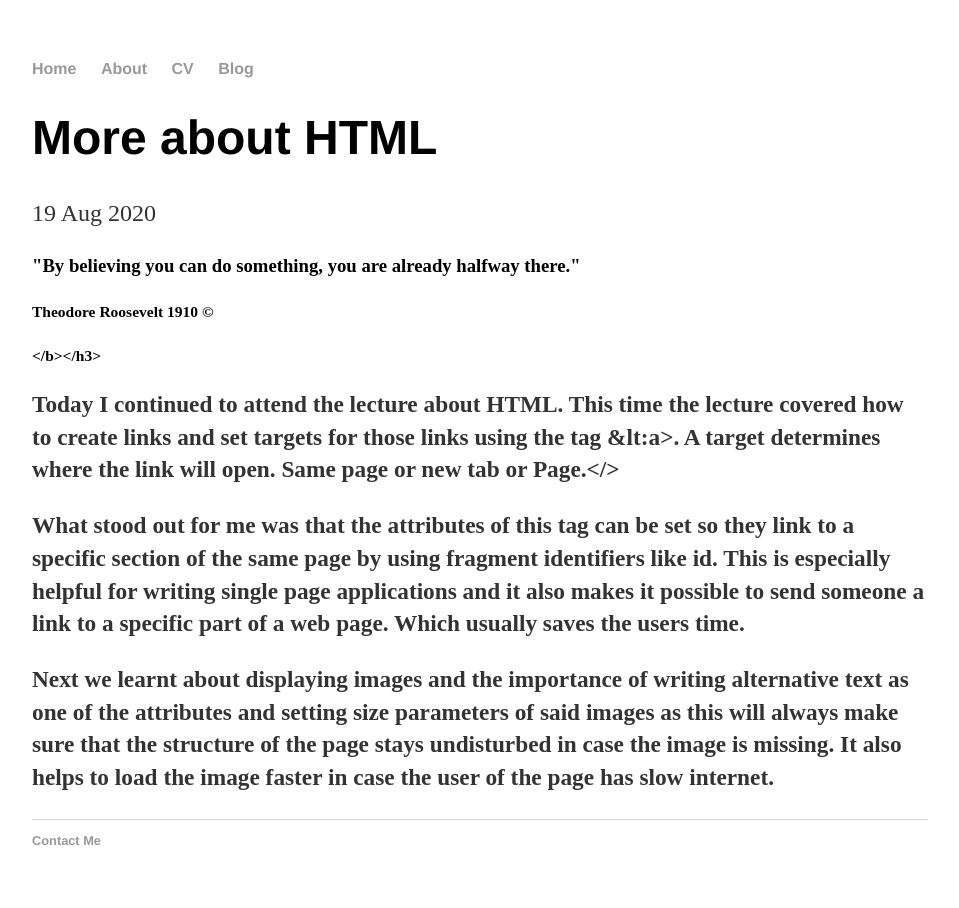
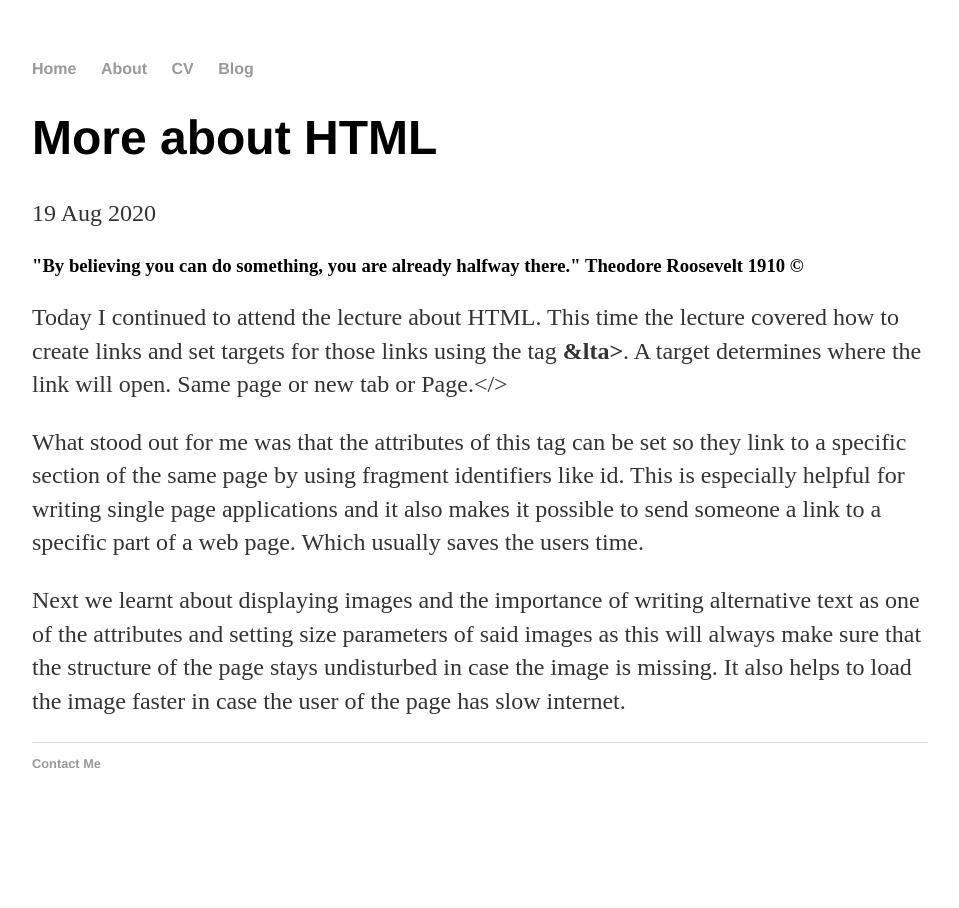
Before and after one commit to aineomugisha/aineomugisha.github.io, a Jekyll site: the page built from _posts/2020-08-19-More-refresher-on-html.md, in a window 1280 px wide. Shown: the whole page, without its empty margins (160-1119 px from the left). Built offline with Jekyll 4.4.1, drawn with Linux system fonts in a browser that asks for light colours.

Commit message:
Update 2020-08-19-More-refresher-on-html.md

```diff
--- a/_posts/2020-08-19-More-refresher-on-html.md
+++ b/_posts/2020-08-19-More-refresher-on-html.md
@@ -3,8 +3,8 @@ layout: post
 title: "More about HTML"
 date: 2020-08-19
 ---
-<h3><b>"By believing you can do something, you are already halfway there." <h5>Theodore Roosevelt 1910 &copy;<h5></b></h3>
-<p>Today I continued to attend the lecture about HTML. This time the lecture covered how to create links and set targets for those links using the tag &lt:a&gt;. A target determines where the link will open. Same page or new tab or Page.</>
+<h3>"By believing you can do something, you are already halfway there." Theodore Roosevelt 1910 &copy;</h3>
+<p>Today I continued to attend the lecture about HTML. This time the lecture covered how to create links and set targets for those links using the tag <b>&lta&gt;</b>. A target determines where the link will open. Same page or new tab or Page.</>
 
 <p>What stood out for me was that the attributes of this tag can be set so they link to a specific section of the same page by using fragment identifiers like id. This is especially helpful for writing single page applications and it also makes it possible to send someone a link to a specific part of a web page. Which usually saves the users time.</p>
 
```
